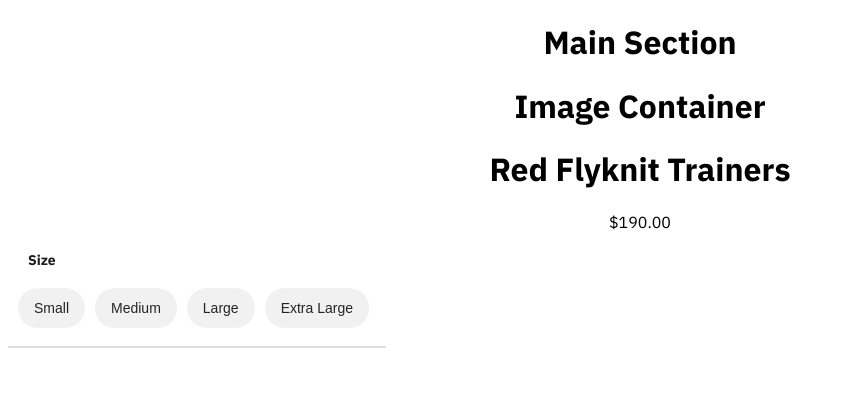
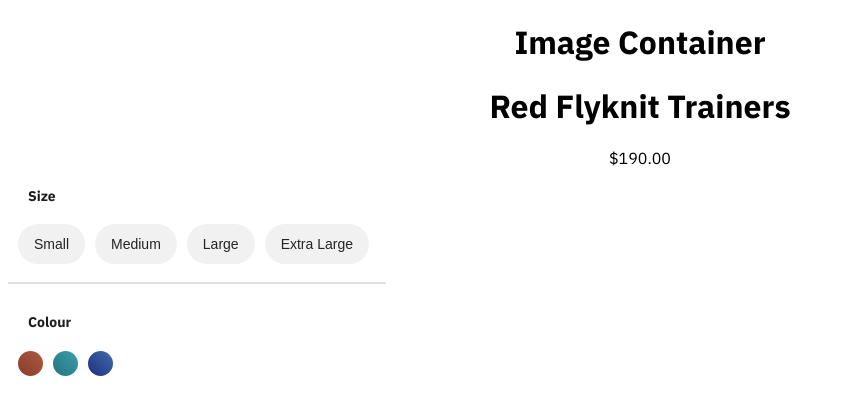
Before and after one commit to aaronl647/fluorescent-coding-challenge, a React (Create React App) app: page / in a window 1280 px wide. Shown: the top 414 px of the page, without its empty margins (0-845 px from the left). Built offline with nearby package versions, Linux system fonts and the light colour scheme.

Commit message:
added color buttons in detailed component

```diff
--- a/src/components/DetailContainer/DetailContainer.css
+++ b/src/components/DetailContainer/DetailContainer.css
@@ -30,3 +30,17 @@ hr {
   height: 0;
   align-items: center;
 }
+
+.color-container {
+  padding-top: 20px;
+}
+.color-buttons {
+  display: flex;
+}
+.button-item {
+  margin-left: 10px;
+}
+
+.cart-container {
+  padding: 20px 0;
+}
--- a/src/components/DetailContainer/DetailContainer.js
+++ b/src/components/DetailContainer/DetailContainer.js
@@ -10,6 +10,16 @@ function DetailContainer() {
   const handleToggle = (e) => {
     e.target.style.background = "#1d1d1d";
     e.target.style.color = "#fff";
+  };
+  const handleRed = (e) => {
+    return (document.querySelector("img").src = "/images/red.png");
+  };
+  const handleGreen = (e) => {
+    return (document.querySelector("img").src = "/images/green.png");
+  };
+  const handleBlue = (e) => {
+    document.querySelector("img").src = "/images/blue.png";
+    document.querySelector("img").alt = "Blue Flyknit Trainers";
   };
   return (
     <div className="detail-container">
@@ -66,6 +76,44 @@ function DetailContainer() {
         </Button>
       </div>
       <hr />
+      <div className="color-container">
+        <p>Colour</p>
+        <div className="color-buttons">
+          <div className="button-item" id="red">
+            <Button
+              id="red"
+              className="btn"
+              buttonSize="btn--circle"
+              buttonStyle="btn--red"
+              onClick={(e) => {
+                handleRed(e);
+              }}
+            />
+          </div>
+          <div className="button-item">
+            <Button
+              id="green"
+              className="btn"
+              buttonSize="btn--circle"
+              buttonStyle="btn--green"
+              onClick={(e) => {
+                handleGreen(e);
+              }}
+            />
+          </div>
+          <div className="button-item">
+            <Button
+              id="blue"
+              className="btn"
+              buttonSize="btn--circle"
+              buttonStyle="btn--blue"
+              onClick={(e) => {
+                handleBlue(e);
+              }}
+            />
+          </div>
+        </div>
+      </div>
     </div>
   );
 }
--- a/src/components/MainContainer/MainContainer.js
+++ b/src/components/MainContainer/MainContainer.js
@@ -6,7 +6,6 @@ import "./MainContainer.css";
 function MainContainer() {
   return (
     <div>
-      <h1> Main Section </h1>
       <div className="image-container">
         <ImageContainer />
       </div>
```
